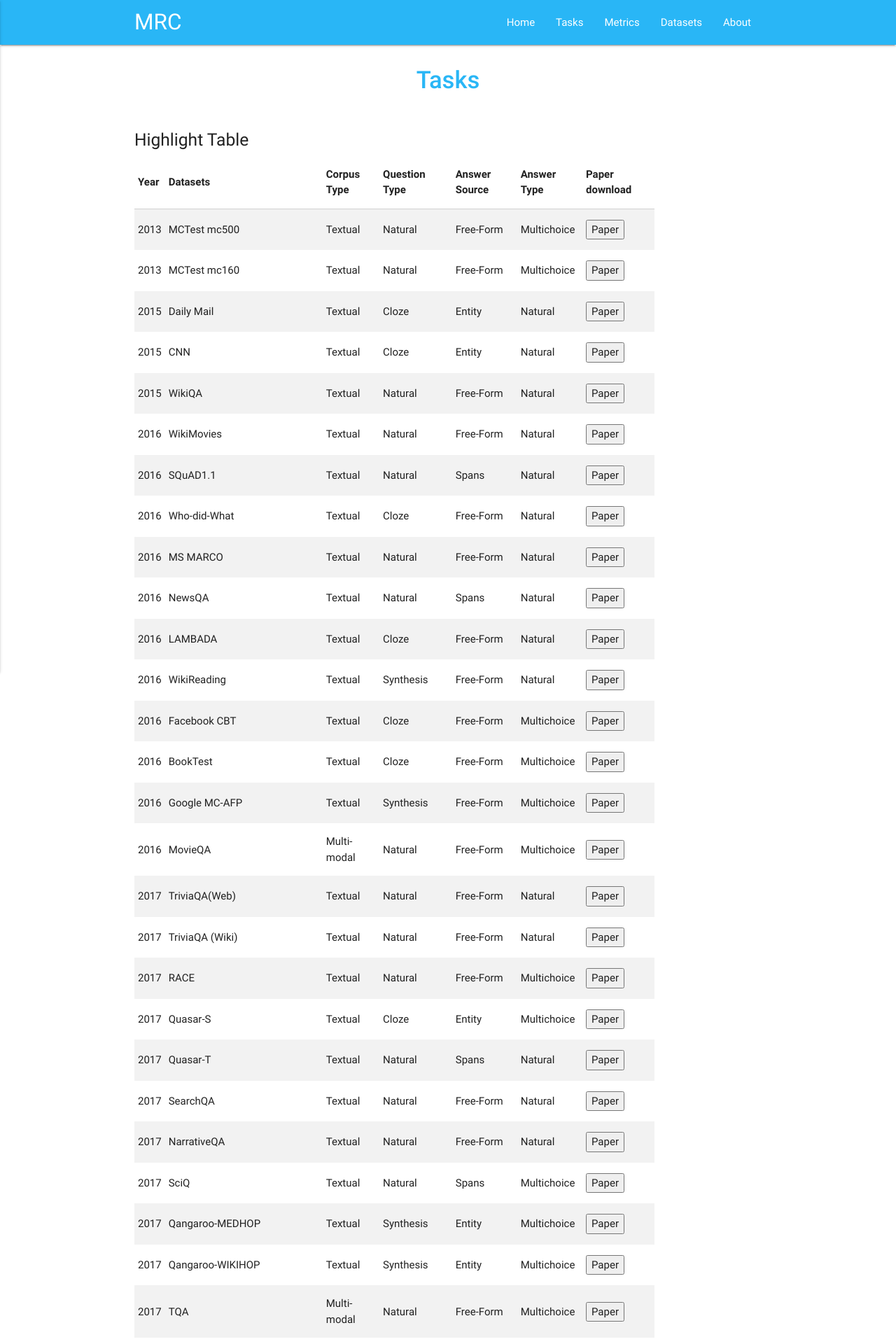
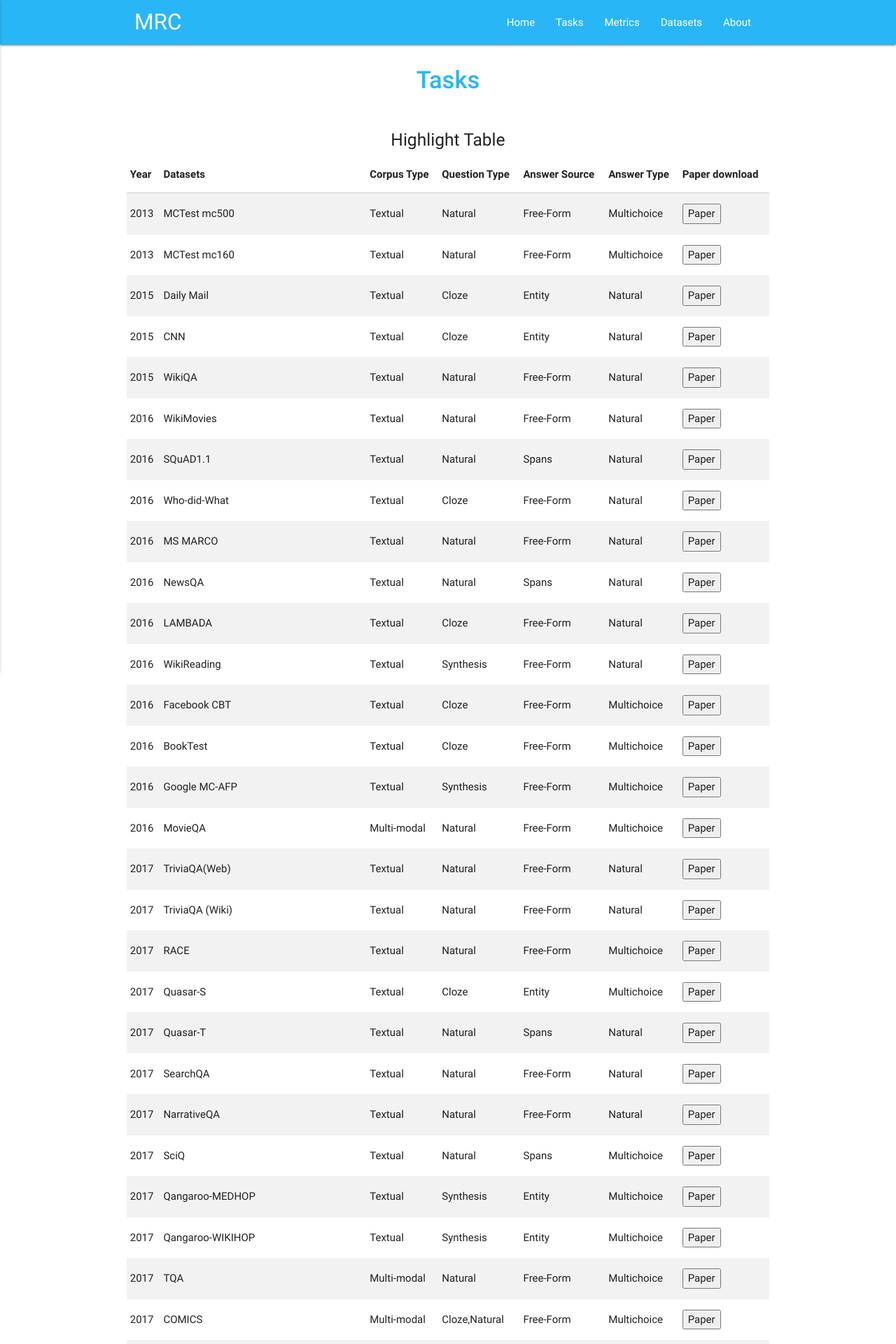
Before and after one commit to MRC-Datasets/MRC-Datasets.github.io, a Jekyll site: the page built from example1.md, in a window 1280 px wide. Shown: the top 1920 px of the page at 70% size. Built offline with Jekyll 4.4.1, drawn with Linux system fonts in a browser that asks for light colours.

Commit message:
Update example1.md

```diff
--- a/example1.md
+++ b/example1.md
@@ -5,11 +5,10 @@ permalink: /Tasks/
 ---
 <h1 class="page-title">{{ page.title | escape }}</h1>
 
- <div class="section">
+ <div class="section" align="center" >
      <h5>Highlight Table</h5>
      <div class="row">
-           <div class="col s10">
-             <table class="striped">
+              <table align="center"  class="striped">
                <thead>
                  <tr>
         <th>Year</th>
@@ -530,4 +529,3 @@ permalink: /Tasks/
             </table>
           </div>
     </div>
-</div>
```
